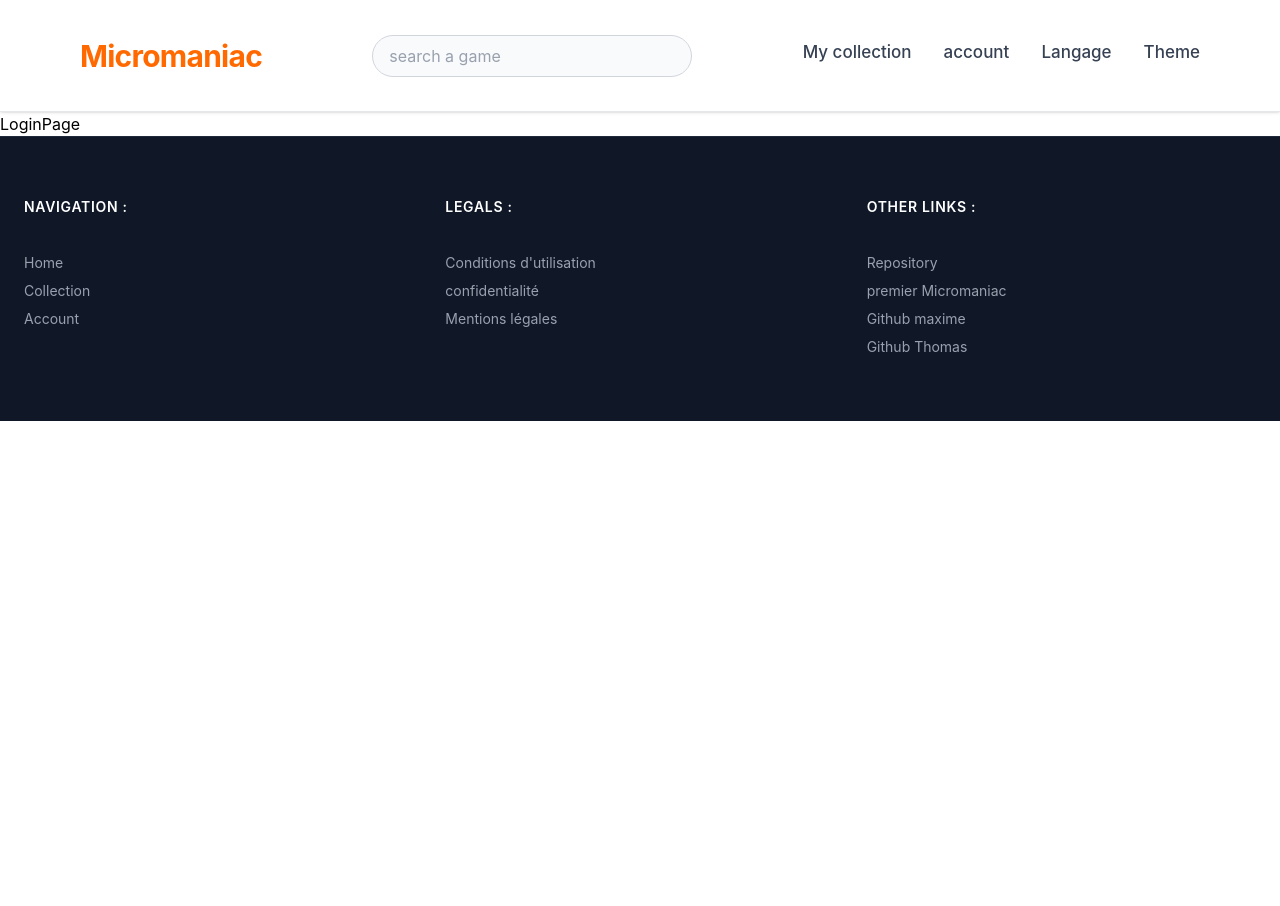
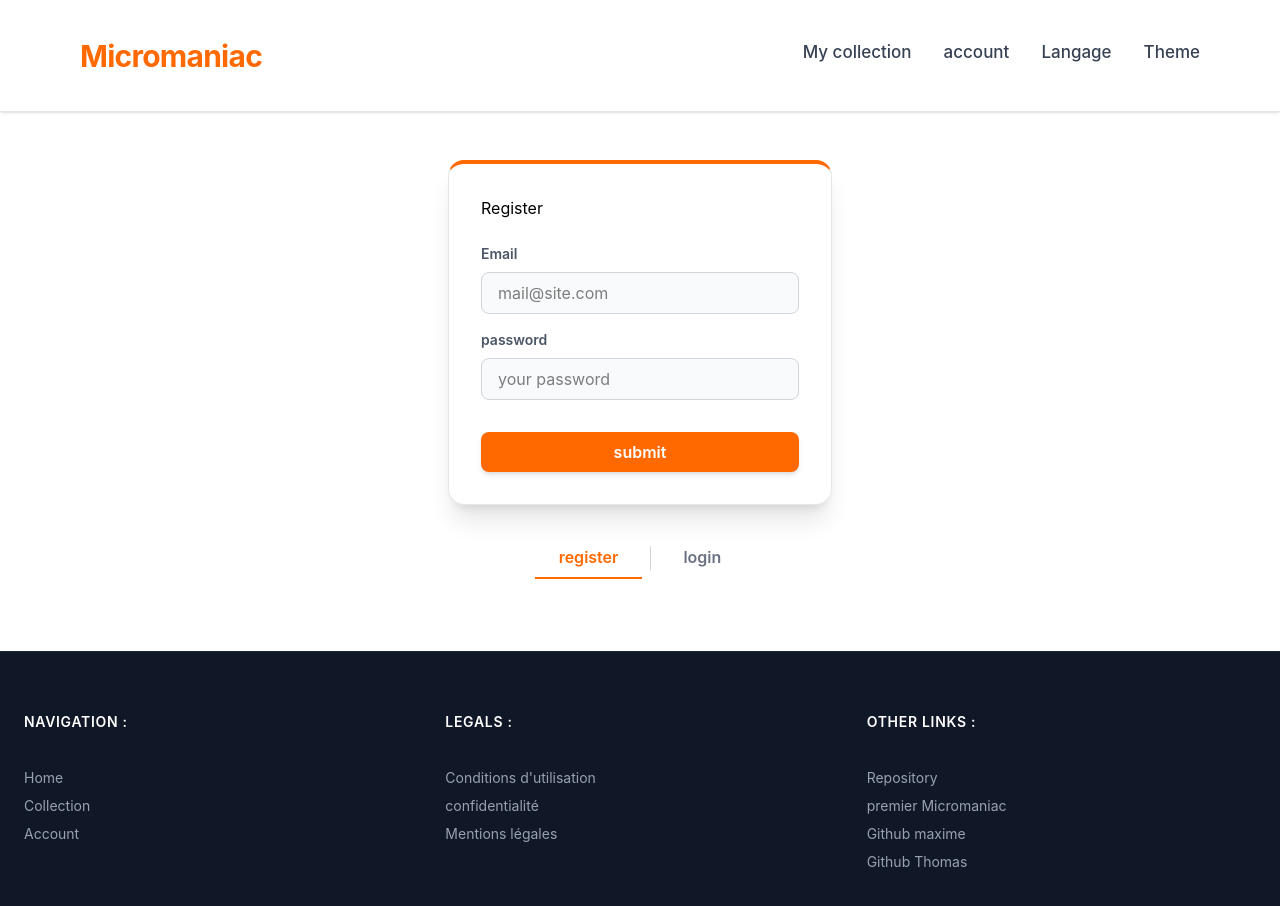
Before and after one commit to maximepoujol1-dot/Ludotheque-React-PythonFastAPI, a React (Vite) app in the folder web/: page /login in a window 1280 px wide. Shown: the top 906 px of the page. Before the commit the page ends 800 px from the top, so only its background shows below. Built offline with nearby package versions, Linux system fonts and the light colour scheme.

Commit message:
register and login creation with page and not found page

```diff
--- /dev/null
+++ b/web/src/components/Form.tsx
@@ -0,0 +1,30 @@
+import React, { useState } from 'react'
+import Card from './Card'
+import LoginForm from './LoginForm'
+import RegisterForm from './registerForm'
+import Button from './Button'
+
+const tabBase = "px-6 py-2 font-semibold transition-colors cursor-pointer border-b-2"
+const tabActive = "text-orange-500 border-orange-500"
+const tabInactive = "text-gray-500 border-transparent hover:text-orange-400"
+
+const Form = () => {
+  const [register, setRegister] = useState(true)
+	return (
+		<div className="px-4 py-12">
+      <div className="flex flex-col md:flex-row justify-center items-stretch gap-6">
+
+
+				{register ? <RegisterForm></RegisterForm> : <LoginForm></LoginForm>}
+
+        </div>
+        <div className="flex justify-center items-center gap-2 mt-8">
+          <Button title={'register'} style={`${tabBase} ${register ? tabActive : tabInactive}`} action={() =>setRegister(true)}/>
+          <div className="w-px h-6 bg-gray-300"></div>
+          <Button title={'login'} style={`${tabBase} ${!register ? tabActive : tabInactive}`} action={()=>setRegister(false)}/>
+        </div>
+		</div>
+	)
+}
+
+export default Form
--- a/web/src/components/LoginForm.tsx
+++ b/web/src/components/LoginForm.tsx
@@ -1,9 +1,18 @@
 import React from 'react'
+import Card from './Card'
 
 const LoginForm = () => {
-	return (
-		<div>LoginForm</div>
-	)
+  return (
+	<Card title={"Login"} style={"flex flex-col w-full max-w-sm p-8 card bg-white shadow-xl border border-gray-200 border-t-4 border-t-orange-500 rounded-2xl"}>
+                  <div className="flex flex-col gap-2 mt-4">
+					          <h2 className="text-sm font-semibold text-gray-600 mt-2">Email</h2>
+                      <input className="input validator w-full bg-gray-50 border border-gray-300 rounded-lg px-4 py-2 transition focus:outline-none focus:bg-white focus:border-orange-500 focus:ring-2 focus:ring-orange-200" type="email" required placeholder="mail@site.com" />
+					            <h2 className="text-sm font-semibold text-gray-600 mt-2">password</h2>
+                      <input className="input validator w-full bg-gray-50 border border-gray-300 rounded-lg px-4 py-2 transition focus:outline-none focus:bg-white focus:border-orange-500 focus:ring-2 focus:ring-orange-200" type="password" required placeholder="your password" />
+                      <button className="mt-6 w-full py-2 rounded-lg bg-orange-500 text-white font-semibold shadow-md transition hover:bg-orange-600 active:scale-95 cursor-pointer">submit</button>
+                  </div>
+                </Card>
+  )
 }
 
 export default LoginForm
--- a/web/src/components/Navbar.tsx
+++ b/web/src/components/Navbar.tsx
@@ -21,15 +21,6 @@ const Navbar = () => {
         </div>
 
         <div>
-          <input
-            className="w-64 lg:w-80 px-4 py-2 rounded-full border border-gray-300 bg-gray-50 text-gray-700 placeholder-gray-400 transition focus:outline-none focus:bg-white focus:border-orange-500 focus:ring-2 focus:ring-orange-200"
-            type="search"
-            required
-            placeholder="search a game"
-          />
-        </div>
-
-        <div>
           <ul className='flex items-center gap-8 text-[17px] font-medium'>
             <Link to="/collection"><li className={linkStyle}>My collection</li></Link>
             <Link to="/account"><li className={linkStyle}>account</li></Link>
--- a/web/src/components/registerForm.tsx
+++ b/web/src/components/registerForm.tsx
@@ -1,8 +1,17 @@
 import React from 'react'
+import Card from './Card'
 
 const RegisterForm = () => {
 	return (
-		<div>RegisterForm</div>
+		<Card title={"Register"} style={"flex flex-col w-full max-w-sm p-8 card bg-white shadow-xl border border-gray-200 border-t-4 border-t-orange-500 rounded-2xl"}>
+                  <div className="flex flex-col gap-2 mt-4">
+					          <h2 className="text-sm font-semibold text-gray-600 mt-2">Email</h2>
+                      <input className="input validator w-full bg-gray-50 border border-gray-300 rounded-lg px-4 py-2 transition focus:outline-none focus:bg-white focus:border-orange-500 focus:ring-2 focus:ring-orange-200" type="email" required placeholder="mail@site.com" />
+					            <h2 className="text-sm font-semibold text-gray-600 mt-2">password</h2>
+                      <input className="input validator w-full bg-gray-50 border border-gray-300 rounded-lg px-4 py-2 transition focus:outline-none focus:bg-white focus:border-orange-500 focus:ring-2 focus:ring-orange-200" type="password" required placeholder="your password" />
+                      <button className="mt-6 w-full py-2 rounded-lg bg-orange-500 text-white font-semibold shadow-md transition hover:bg-orange-600 active:scale-95 cursor-pointer">submit</button>
+                  </div>
+                </Card>
 	)
 }
 
--- a/web/src/view/LoginPage.tsx
+++ b/web/src/view/LoginPage.tsx
@@ -1,8 +1,12 @@
 import React from 'react'
+import LoginForm from '../components/Form'
 
 const LoginPage = () => {
   return (
-    <div>LoginPage</div>
+    <div>
+      <LoginForm></LoginForm>
+      <br/>
+    </div>
   )
 }
 
--- a/web/src/view/NotFoundPage.tsx
+++ b/web/src/view/NotFoundPage.tsx
@@ -1,8 +1,14 @@
 import React from 'react'
+import Card from '../components/Card'
 
 const NotFoundPage = () => {
   return (
-    <div>NotFoundPage</div>
+    <Card title={"Not Found : 404"} style={'max-w-md mx-auto my-20 p-10 text-center bg-white rounded-2xl shadow-lg border border-gray-200 border-t-4 border-t-orange-500'}>
+      <>
+        <p className='text-lg text-gray-500 mt-4'>nous sommes perdu</p>
+
+      </>
+    </Card>
   )
 }
 
```
